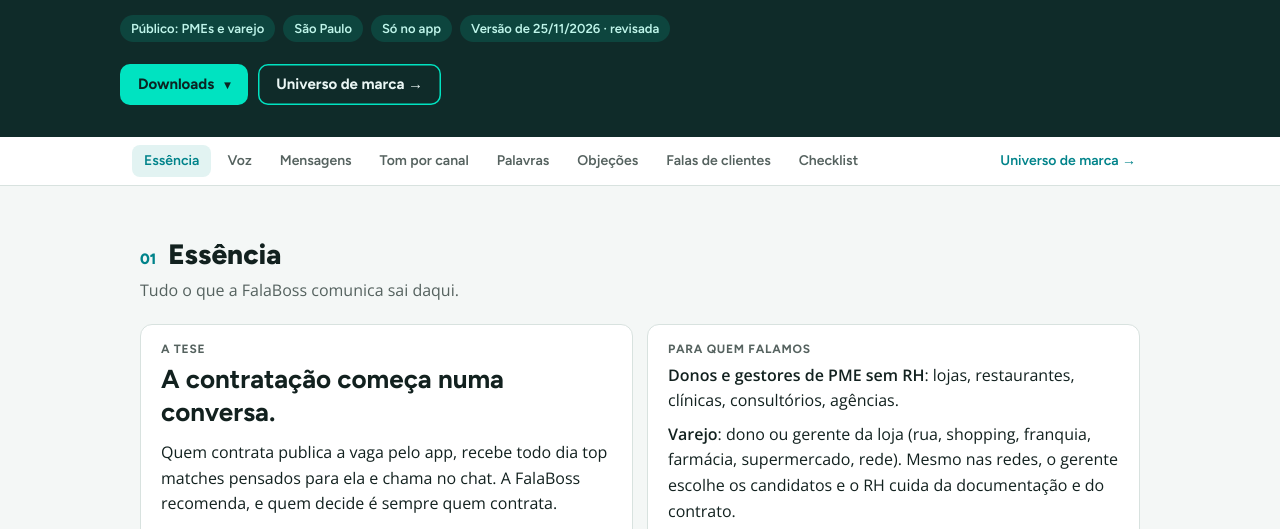
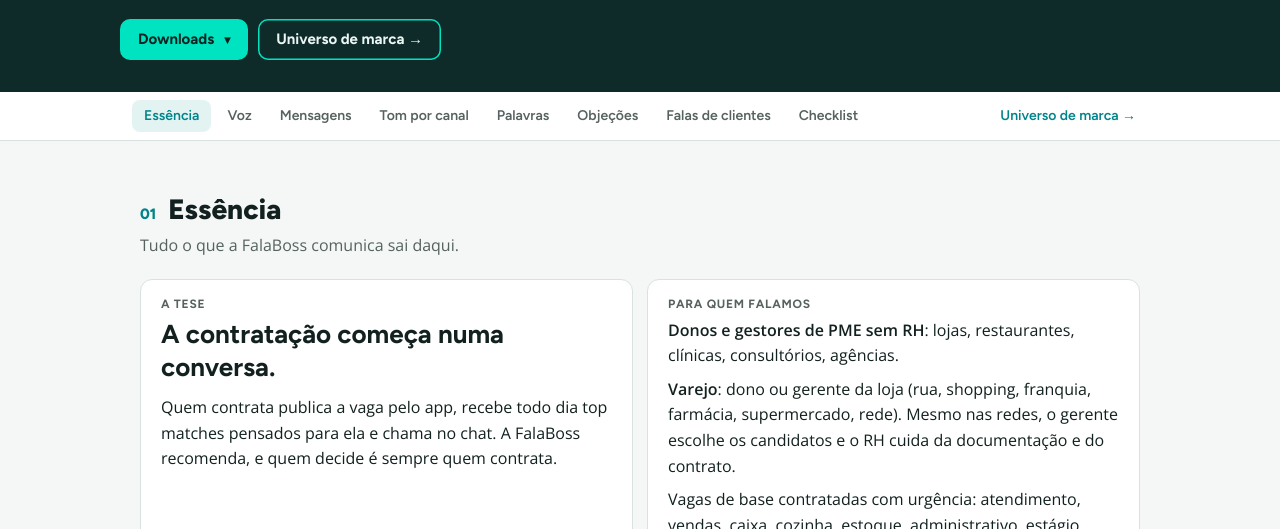
Before and after one commit to falabossbr/guia-de-marca, a plain HTML site: page index.html in a window 1280 px wide. Shown: the part 266-795 px from the top of the page. Drawn offline with nearby package versions, Linux system fonts and the light colour scheme.

Commit message:
Remove etiquetas do topo
Co-Authored-By: Claude Opus 5.5 <noreply@anthropic.com>
Claude-Session: https://claude.ai/code/session_01Q9dMza1GeCicyD6bnqiXsR

```diff
--- a/index.html
+++ b/index.html
@@ -176,7 +176,6 @@ footer { max-width: 1040px; margin: 0 auto; padding: 0 20px 48px; color: var(--m
     <h1>Como a FalaBoss fala</h1>
     <p class="big" style="color:#bff5ea;margin-bottom:10px">Vaga deu match? É só chamar no chat.</p>
     <p>A versão rápida do Framework de Comunicação de Marca. Use antes de escrever um anúncio, um post, uma mensagem de WhatsApp, um e-mail ou um roteiro.</p>
-    <div class="meta"><span class="chip">Público: PMEs e varejo</span><span class="chip">São Paulo</span><span class="chip">Só no app</span><span class="chip">Versão de 25/11/2026 · revisada</span></div>
     <div class="dls">
       <div class="dd">
         <button class="dl" id="ddbtn" type="button" aria-haspopup="true" aria-expanded="false" aria-controls="ddmenu">Downloads <span class="chev" aria-hidden="true">▾</span></button>
```
